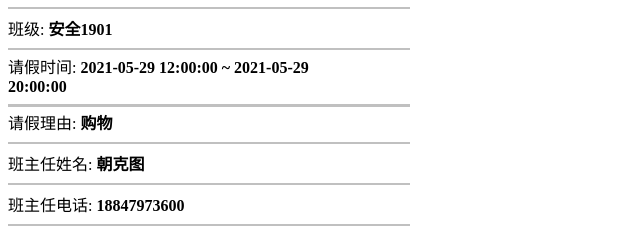
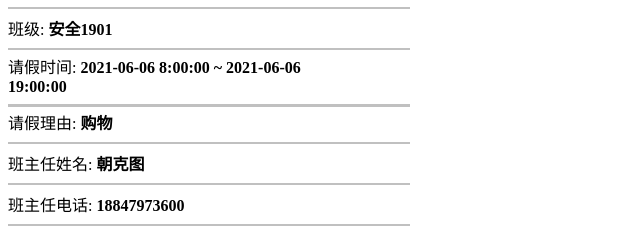
Before and after one commit to xiaosunzi/xiaosunzi.github.io, a plain HTML site: page index.html in a window 1280 px wide. Shown: the part 451-689 px from the top of the page, 0-640 px from the left. Drawn offline with Linux system fonts and the light colour scheme.

Commit message:
Update index.html

```diff
--- a/index.html
+++ b/index.html
@@ -180,7 +180,7 @@
             <div class="three2-2">类型:    <strong>住校生</strong><hr width="400px" style="height: 0.1px;" color="silver";></div>
             <div class="three2-3">系校:    <strong>信息技术工程学院</strong><hr width="400px" style="height: 0.1px;" color="silver";></div>
             <div class="three2-4">班级:    <strong>安全1901</strong><hr width="400px" style="height: 0.1px;" color="silver";></div>
-            <div class="three2-5">请假时间:    <strong>2021-05-29 12:00:00 ~ 2021-05-29 <br>20:00:00</strong><hr width="400px" style="height: 0.5px;" color="silver"></div>
+            <div class="three2-5">请假时间:    <strong>2021-06-06 8:00:00 ~ 2021-06-06 <br>19:00:00</strong><hr width="400px" style="height: 0.5px;" color="silver"></div>
             <div class="three2-6">请假理由:    <strong>购物</strong><hr width="400px" style="height: 0.1px;" color="silver";></div>
             <div class="three2-7">班主任姓名:    <strong>朝克图</strong><hr width="400px" style="height: 0.1px;" color="silver";></div>
             <div class="three2-8">班主任电话:    <strong>18847973600</strong><hr width="400px" style="height: 0.1px;" color="silver";></div>
```
